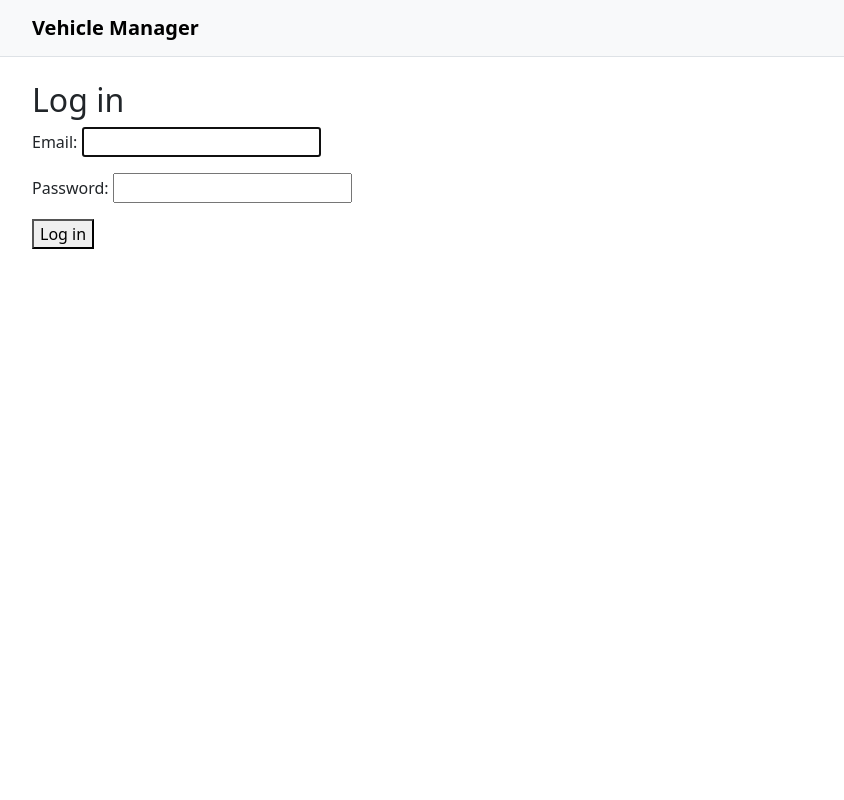
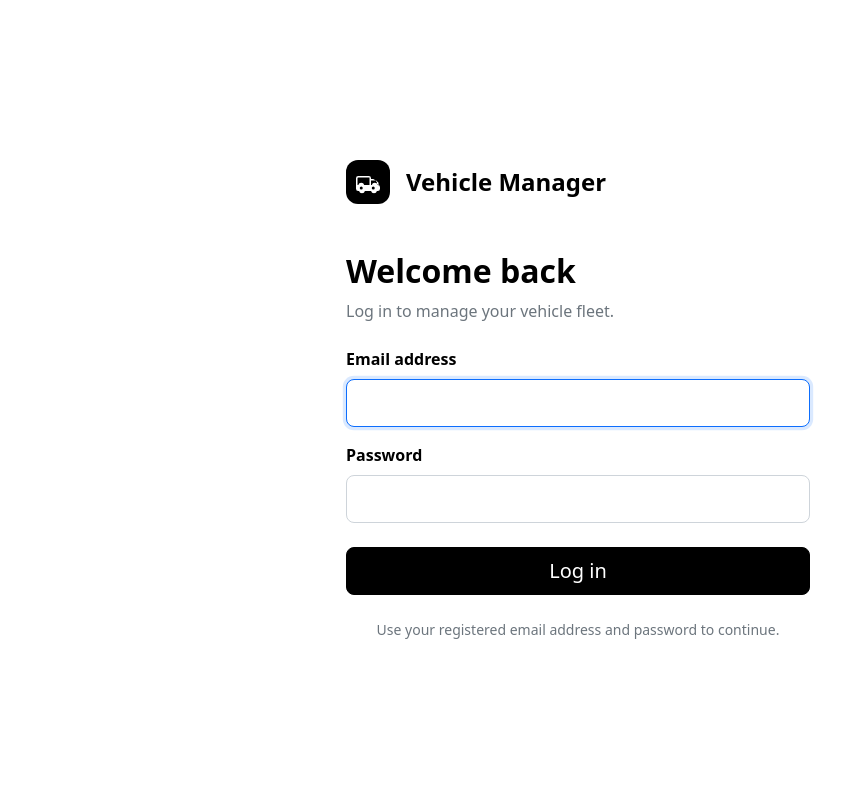
Before and after one commit to OTurkson/vehicle-tracking, a Django app: page /users/login/ in a window 1280 px wide. Shown: the whole page, without its empty margins (50-894 px from the left). Run offline with Django 5.2, Linux system fonts and the light colour scheme.

Commit message:
login page

```diff
--- a/users/templates/users/login.html
+++ b/users/templates/users/login.html
@@ -1,28 +1,171 @@
-{% extends "vehicles/base.html" %}
+<!doctype html>
+<html lang="en">
+  <head>
+    <meta charset="UTF-8" />
+    <meta name="viewport" content="width=device-width, initial-scale=1" />
+    <title>Log in | Vehicle Manager</title>
 
-{% block content %}
-  <h2>Log in</h2>
+    <link
+      href="https://cdn.jsdelivr.net/npm/bootstrap@5.3.8/dist/css/bootstrap.min.css"
+      rel="stylesheet"
+    />
 
-  {% if form.errors %}
+    <style>
+      :root {
+        --login-accent: #0d6efd;
+        --login-muted: #6c757d;
+      }
+
+      body {
+        background: #fff;
+        color: #000;
+      }
+
+      .login-page {
+        min-height: 100vh;
+      }
+
+      .login-panel {
+        max-width: 29rem;
+        width: 100%;
+      }
+
+      .brand-mark {
+        align-items: center;
+        background: #000;
+        border-radius: 0.75rem;
+        color: #fff;
+        display: inline-flex;
+        height: 2.75rem;
+        justify-content: center;
+        width: 2.75rem;
+      }
+
+      .form-control {
+        border-color: #ced4da;
+        color: #000;
+      }
+
+      .form-control:focus {
+        border-color: var(--login-accent);
+        box-shadow: 0 0 0 0.2rem rgba(13, 110, 253, 0.15);
+      }
+
+      .form-label {
+        font-weight: 600;
+      }
+
+      .login-submit {
+        background: #000;
+        border-color: #000;
+      }
+
+      .login-submit:hover,
+      .login-submit:focus {
+        background: #212529;
+        border-color: #212529;
+      }
+
+      .login-help {
+        color: var(--login-muted);
+      }
+    </style>
+  </head>
+
+  <body>
+    <main class="container-fluid login-page d-flex align-items-center py-5">
+      <div class="row w-100 justify-content-center">
+        <div class="col-12 col-md-8 col-lg-6 d-flex justify-content-center">
+          <section class="login-panel">
+            <div class="d-flex align-items-center gap-3 mb-5">
+              <span class="brand-mark" aria-hidden="true">
+                <svg
+                  xmlns="http://www.w3.org/2000/svg"
+                  width="24"
+                  height="24"
+                  viewBox="0 0 16 16"
+                  fill="currentColor"
+                >
+                  <path
+                    d="M0 5.5A1.5 1.5 0 0 1 1.5 4h7A1.5 1.5 0 0 1 10 5.5V6h1.293a1.5 1.5 0 0 1 1.06.44l1.208 1.207A1.5 1.5 0 0 1 14 8.707V10h.5A1.5 1.5 0 0 1 16 11.5v1A1.5 1.5 0 0 1 14.5 14h-.55a2 2 0 0 1-3.9 0h-4.1a2 2 0 0 1-3.9 0H1.5A1.5 1.5 0 0 1 0 12.5v-7ZM1.5 5a.5.5 0 0 0-.5.5V10h.55a2 2 0 0 1 3.9 0H9V5H1.5ZM10 7v3h.55a2 2 0 0 1 3.9 0H15v-1.293a.5.5 0 0 0-.146-.353l-1.207-1.207A.5.5 0 0 0 13.293 7H10ZM3.5 13a1 1 0 1 0 0-2 1 1 0 0 0 0 2Zm8 0a1 1 0 1 0 0-2 1 1 0 0 0 0 2Z"
+                  />
+                </svg>
+              </span>
+              <span class="fs-4 fw-bold">Vehicle Manager</span>
+            </div>
+
+            <div class="mb-4">
+              <h1 class="h2 fw-bold mb-2">Welcome back</h1>
+              <p class="login-help mb-0">Log in to manage your vehicle fleet.</p>
+            </div>
+
+            {% if form.non_field_errors %}
               <div class="alert alert-danger" role="alert">
-      Please correct the error below.
+                {{ form.non_field_errors }}
               </div>
             {% endif %}
 
             {% if messages %}
               {% for message in messages %}
-      <div class="alert alert-{{ message.tags }} alert-dismissible fade show" role="alert">
+                <div class="alert alert-{{ message.tags }}" role="alert">
                   {{ message }}
-        <button type="button" class="btn-close" data-bs-dismiss="alert" aria-label="Close"></button>
                 </div>
               {% endfor %}
             {% endif %}
-<form method="post">
+
+            <form method="post" novalidate>
               {% csrf_token %}
+              {% if next %}
+                <input type="hidden" name="next" value="{{ next }}" />
+              {% endif %}
 
-    {{ form.as_p }}
+              <div class="mb-3">
+                <label class="form-label" for="{{ form.username.id_for_label }}">
+                  Email address
+                </label>
+                <input
+                  type="email"
+                  name="{{ form.username.html_name }}"
+                  id="{{ form.username.id_for_label }}"
+                  class="form-control form-control-lg{% if form.username.errors %} is-invalid{% endif %}"
+                  value="{{ form.username.value|default:'' }}"
+                  autocomplete="email"
+                  required
+                  autofocus
+                />
+                {% for error in form.username.errors %}
+                  <div class="invalid-feedback">{{ error }}</div>
+                {% endfor %}
+              </div>
 
-    <button type="submit">Log in</button>
+              <div class="mb-4">
+                <label class="form-label" for="{{ form.password.id_for_label }}">
+                  Password
+                </label>
+                <input
+                  type="password"
+                  name="{{ form.password.html_name }}"
+                  id="{{ form.password.id_for_label }}"
+                  class="form-control form-control-lg{% if form.password.errors %} is-invalid{% endif %}"
+                  autocomplete="current-password"
+                  required
+                />
+                {% for error in form.password.errors %}
+                  <div class="invalid-feedback">{{ error }}</div>
+                {% endfor %}
+              </div>
+
+              <button type="submit" class="btn btn-dark btn-lg w-100 login-submit">
+                Log in
+              </button>
             </form>
 
-{% endblock %}
+            <p class="login-help small mt-4 mb-0 text-center">
+              Use your registered email address and password to continue.
+            </p>
+          </section>
+        </div>
+      </div>
+    </main>
+  </body>
+</html>
```
Lines whose indentation alone changed are shown as unchanged.
